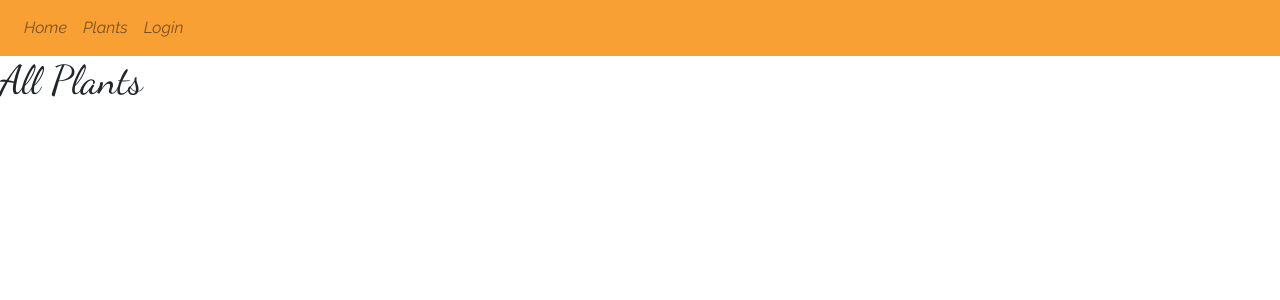
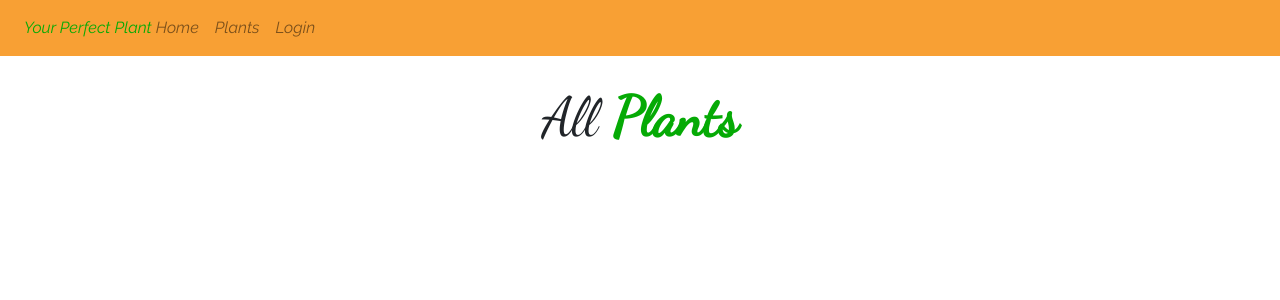
Before and after one commit to bekahbooGH/Plant-proj, a Flask app: page /plants in a window 1280 px wide. Shown: the top 300 px of the page. Run offline with Flask 2, Linux system fonts and the light colour scheme; data that the repository does not hold is empty; parts of the project's set-up code (start-up, migrations or seed data) failed here and were passed over; some libraries are stand-ins or nearby versions.

Commit message:
AdMade some more css changes.

```diff
--- a/static/css/site.css
+++ b/static/css/site.css
@@ -21,6 +21,50 @@ li {
 div {
     font-family: 'Raleway', sans-serif;
 }
+
+.nav-link {
+    font-family: 'Raleway', sans-serif;
+    font-style: italic;
+    font-weight: lighter;
+}
 #quote {
+    text-align: center;
+    font-weight: lighter;
+    margin-right: 1em;
+}
 
+.greens {
+    color:rgb(5, 170, 5)
 }
+
+.larger {
+    font-size: 30px;
+    margin-left: 2em;
+    color: black;
+}
+
+#title {
+    margin-left: 1em;
+    font-weight: bold;
+    font-size: 55px;
+}
+#find {
+    font-size: 35px;
+    font-weight: normal;
+}
+
+.col-md-3 {
+    font-size: 25px;
+    margin-left: .5em;
+}
+
+#plantstitle {
+    text-align: center;
+    font-size: 55px;
+    margin-top: .5em;
+    margin-bottom: .5em;
+}
+
+ul {
+    color: black;
+}
--- a/templates/base.html
+++ b/templates/base.html
@@ -40,7 +40,7 @@ defer
     <nav class="navbar navbar-expand-lg navbar-light" style="background-color: #f8a034;">
       <ul class="navbar-nav mr-auto">
         <li class="nav-item">
-          <a class="nav-link" href="/">Home</a>
+          <a class="nav-link" href="/"><b class="greens">Your Perfect Plant </b>Home</a>
         </li>
         <li class="nav-item">
           <a class="nav-link" href="/plants">Plants</a>
--- a/templates/plant_options.html
+++ b/templates/plant_options.html
@@ -2,20 +2,31 @@
 {% block title %}All Plants{% endblock %}
 
 {% block body %}
-    <h1>All Plants</h1>
+    <h1 id="plantstitle">All <b class="greens">Plants</b></h1>
     <div class="row">
     {% for plant in plants %}
-    <div class="col-md-2">
+    <div class="col-md-3">
+
             <li>
                 <a href="/plants/{{ plant.plant_id }}">
                 {{ plant.plant_name }}
                 </div>
-                <div class="col-md-4">
+                <div class="col-md-2">
                <img src = "{{ plant.pic_src }}" >
                 </a>
             </li>
-        </div>
+
+    </div>
             {% endfor %}
         </div>
 
             {% endblock %}
+
+            <!-- <div class="card" style="width: 18rem;">
+                <img src="..." class="card-img-top" alt="...">
+                <div class="card-body">
+                  <h5 class="card-title">Card title</h5>
+                  <p class="card-text">Some quick example text to build on the card title and make up the bulk of the card's content.</p>
+                  <a href="#" class="btn btn-primary">Go somewhere</a>
+                </div>
+              </div> -->
```
Also changed, not shown: templates/homepage.html (+5 -5 lines), templates/plant_profile.html (+12 -2 lines).
